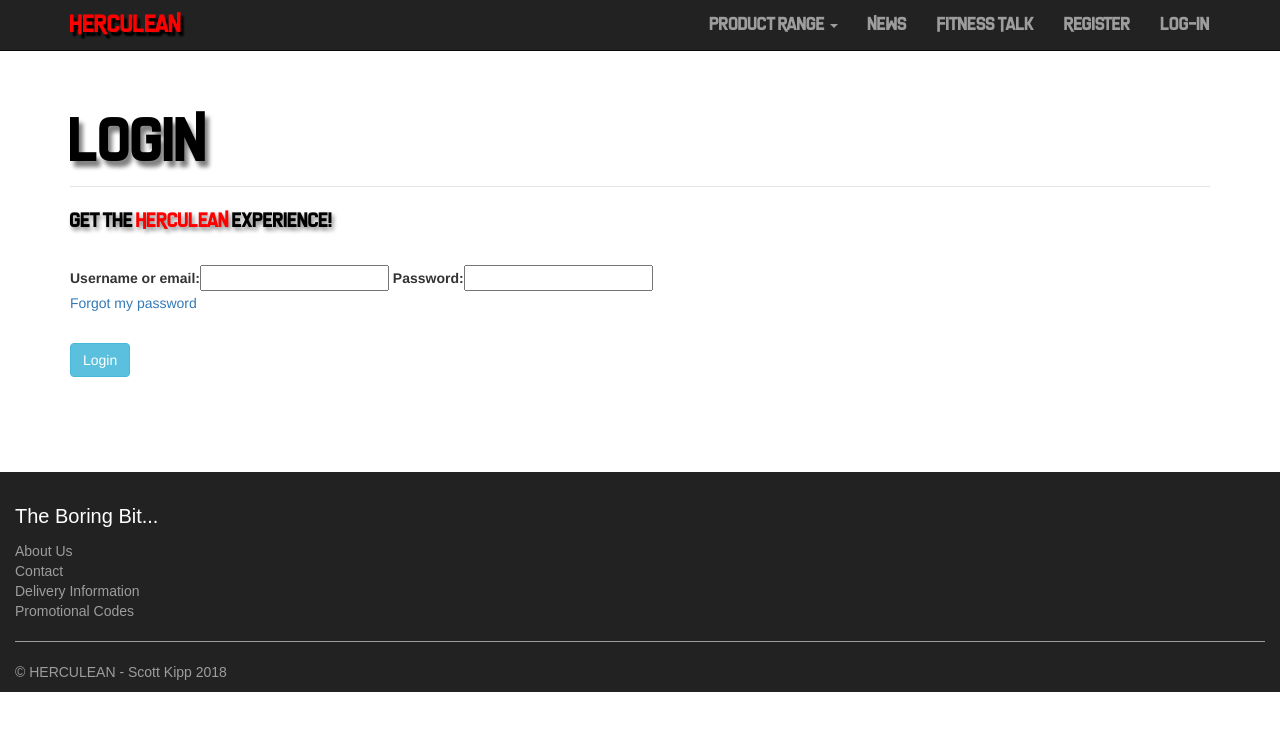
After one commit to ShavingSeagull/herculean, a Django app: page /accounts/login/ in a window 1280 px wide. The commit adds this page. Shown: the top 731 px of the page. Run offline with Django 3.2, Linux system fonts and the light colour scheme; some libraries are stand-ins or nearby versions; some web fonts are replaced.

Commit message:
Added login/logout functionality

```diff
--- /dev/null
+++ b/accounts/templates/login.html
@@ -0,0 +1,18 @@
+{% extends "base.html" %}
+{% load bootstrap_tags %}
+{% block content %}
+  <section class="container accounts-section">
+    <form method="POST" action="{% url 'login' %}?next={{ next }}">
+      <fieldset class="form-group">
+        <legend class="brand-text-header-black">Login</legend>
+        <p class="brand-text-black">Get the <span class="brand-text-red-light-bg">HERCULEAN</span> experience!</p>
+        <br>
+        {% csrf_token %}
+        {{ user_form | as_bootstrap }}
+        <p><a href="#">Forgot my password</a></p>
+        <br>
+        <button type="submit" class="btn btn-info">Login</button>
+      </fieldset>
+      </form>
+  </section>
+{% endblock %}
--- a/accounts/templates/register.html
+++ b/accounts/templates/register.html
@@ -1,7 +1,7 @@
 {% extends "base.html" %}
 {% load bootstrap_tags %}
 {% block content %}
-  <section class="container register-section">
+  <section class="container accounts-section">
     <form method="POST" action="{% url 'register' %}">
       <fieldset class="form-group">
         <legend class="brand-text-header-black">Create a new account</legend>
--- a/static/css/custom.css
+++ b/static/css/custom.css
@@ -182,9 +182,9 @@ header.carousel .fill {
     display: none;
 }
 
-/* Register Page */
+/* Accounts Pages (register, login, logout etc) */
 
-.register-section {
+.accounts-section {
     margin-top: 50px;
 }
 
--- a/templates/base.html
+++ b/templates/base.html
@@ -63,9 +63,21 @@
           <li>
               <a href="#">Fitness Talk</a>
           </li>
-          <li>
-            <a href="{% url 'register' %}">Register</a>
-          </li>
+          {% if user.is_authenticated %}
+            <li>
+              <a href="#">Account</a>
+            </li>
+            <li>
+              <a href="{% url 'logout' %}">Log-Out</a>
+            </li>
+          {% else %}
+            <li>
+              <a href="{% url 'register' %}">Register</a>
+            </li>
+            <li>
+              <a href="{% url 'login' %}">Log-In</a>
+            </li>
+          {% endif %}
         </ul>
       </div>
       <!-- /.navbar-collapse -->
```
Lines whose indentation alone changed are shown as unchanged.
